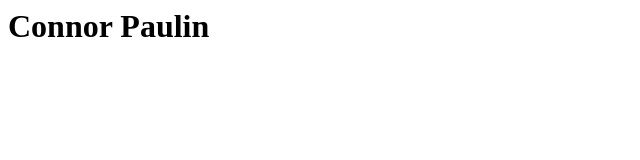
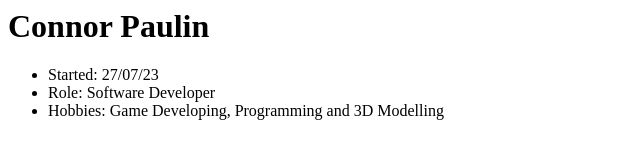
Before and after one commit to kiwioy/kiwioy.github.io, a plain HTML site: page index.html in a window 1280 px wide. Shown: the whole page, without its empty margins (0-640 px from the left). Drawn offline with Linux system fonts and the light colour scheme.

Commit message:
Updated index.html to include profile

```diff
--- a/index.html
+++ b/index.html
@@ -1 +1,6 @@
 <h1>Connor Paulin</h1>
+<ul>
+    <li>Started: 27/07/23</li>
+    <li>Role: Software Developer</li>
+    <li>Hobbies: Game Developing, Programming and 3D Modelling</li>
+</ul>
```
